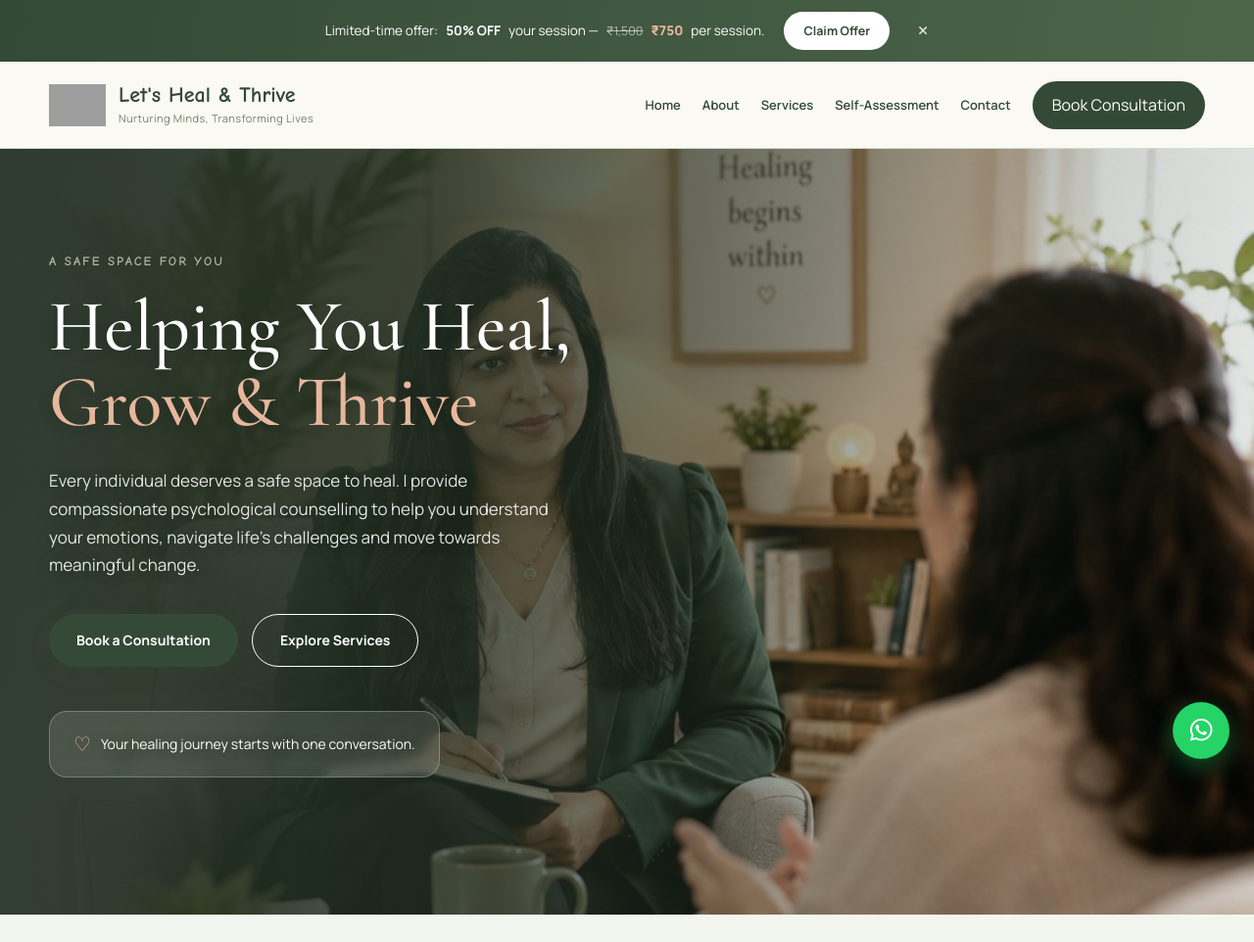
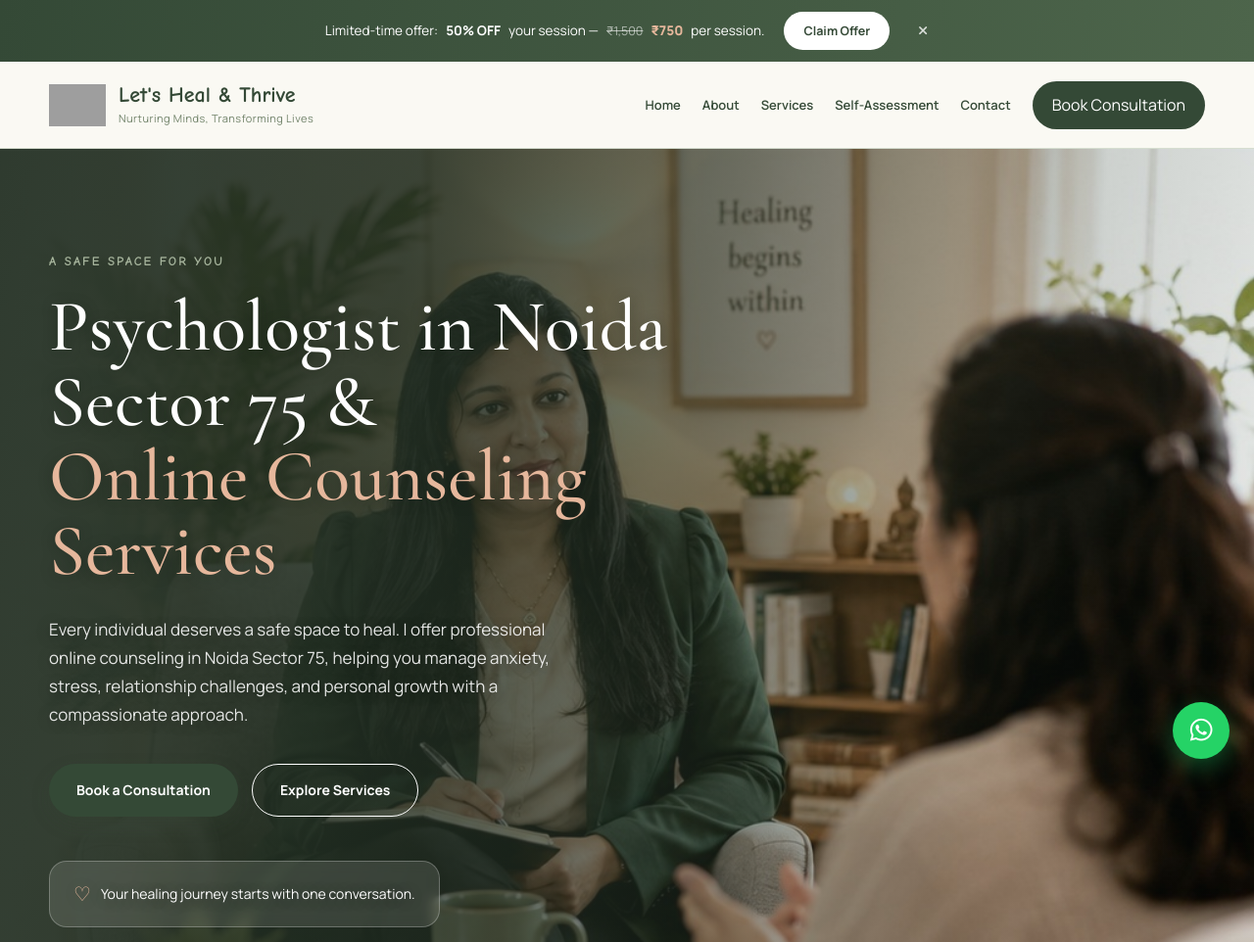
Before and after one commit to letshealnthrive/lets-heal-thrive, a plain HTML site: page index.html in a window 1280 px wide. Shown: the top 962 px of the page at 98% size. Drawn offline with nearby package versions, Linux system fonts and the light colour scheme; grey boxes are pictures that could not be loaded; some icons are missing.

Commit message:
Update index.html

```diff
--- a/index.html
+++ b/index.html
@@ -179,7 +179,7 @@
 <div class="hero-bg">
 
     <img src="assets/hero.jpg"
-             alt="A calm and welcoming counselling environment">
+         alt="Psychologist offering online counseling in Noida Sector 75 in a calm and welcoming environment">
 
     <div class="hero-overlay"></div>
 
@@ -198,18 +198,19 @@
         </span>
 
 
+        <!-- ✅ UPDATED SEO H1 -->
         <h1>
-                Helping You Heal,
-                <span>Grow & Thrive</span>
+            Psychologist in Noida Sector 75 &
+            <span>Online Counseling Services</span>
         </h1>
 
 
         <p class="hero-text">
 
             Every individual deserves a safe space to heal.
-                I provide compassionate psychological counselling
-                to help you understand your emotions, navigate
-                life's challenges and move towards meaningful change.
+            I offer professional online counseling in Noida Sector 75,
+            helping you manage anxiety, stress, relationship challenges,
+            and personal growth with a compassionate approach.
 
         </p>
 
```
Lines whose indentation alone changed are shown as unchanged.
